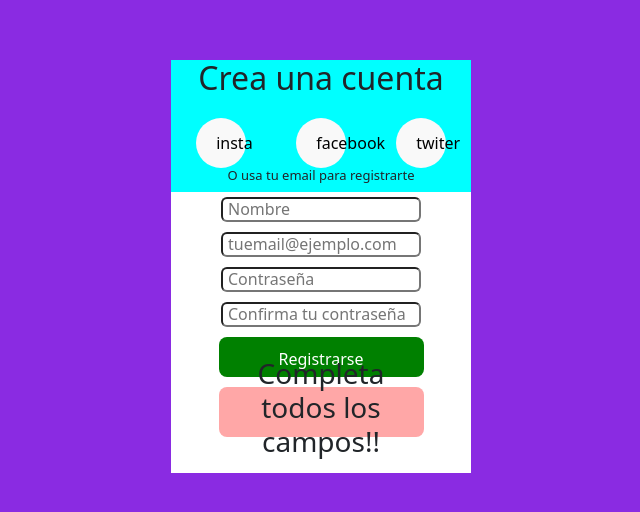
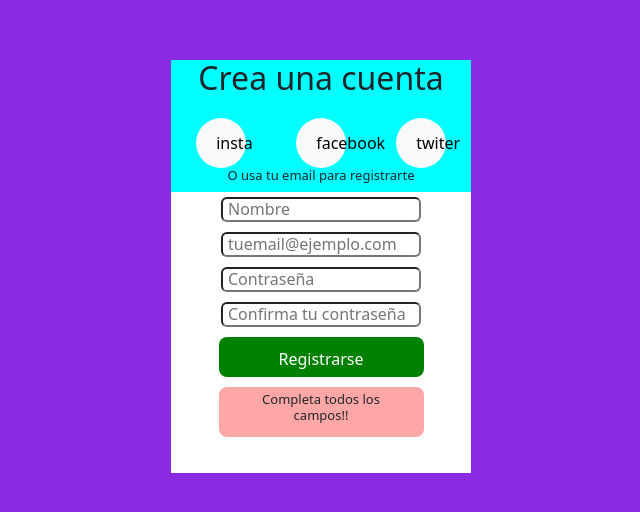
Before and after one commit to Bladimirlpz/Validar_formulario_React, a React (Vite) app: page / in a window 1280 px wide. Shown: the part 190-702 px from the top of the page, without its empty margins (319-959 px from the left). Built offline with nearby package versions, Linux system fonts and the light colour scheme.

Commit message:
estilo al mensaje alert

```diff
--- a/src/App.css
+++ b/src/App.css
@@ -68,9 +68,12 @@
   background-color: rgb(255, 167, 167);
   width: 205px;
   height: 50px;
-  font-size: x-small;
   display: flex;
   align-items: center;
   justify-content: center;
   border-radius: 8px;
 }
+
+.alert > h3 {
+  font-size: small;
+}
```
